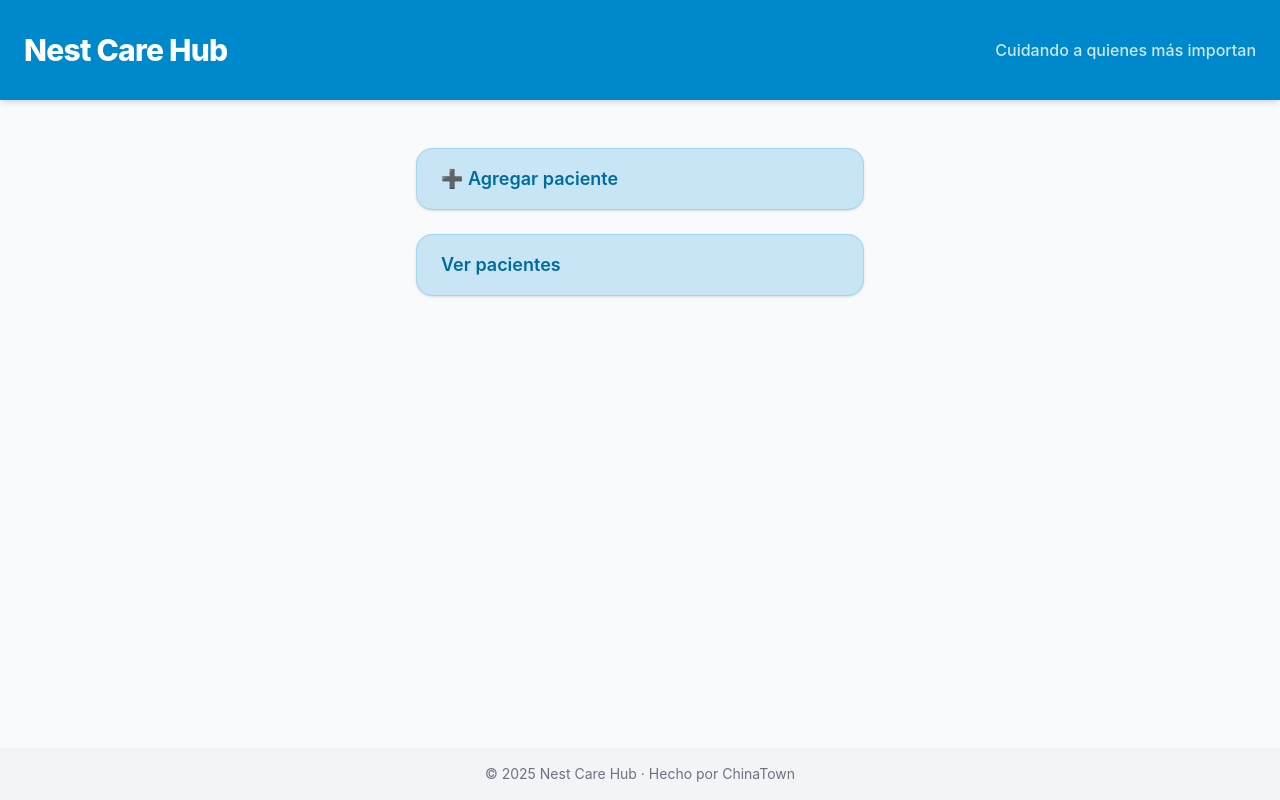
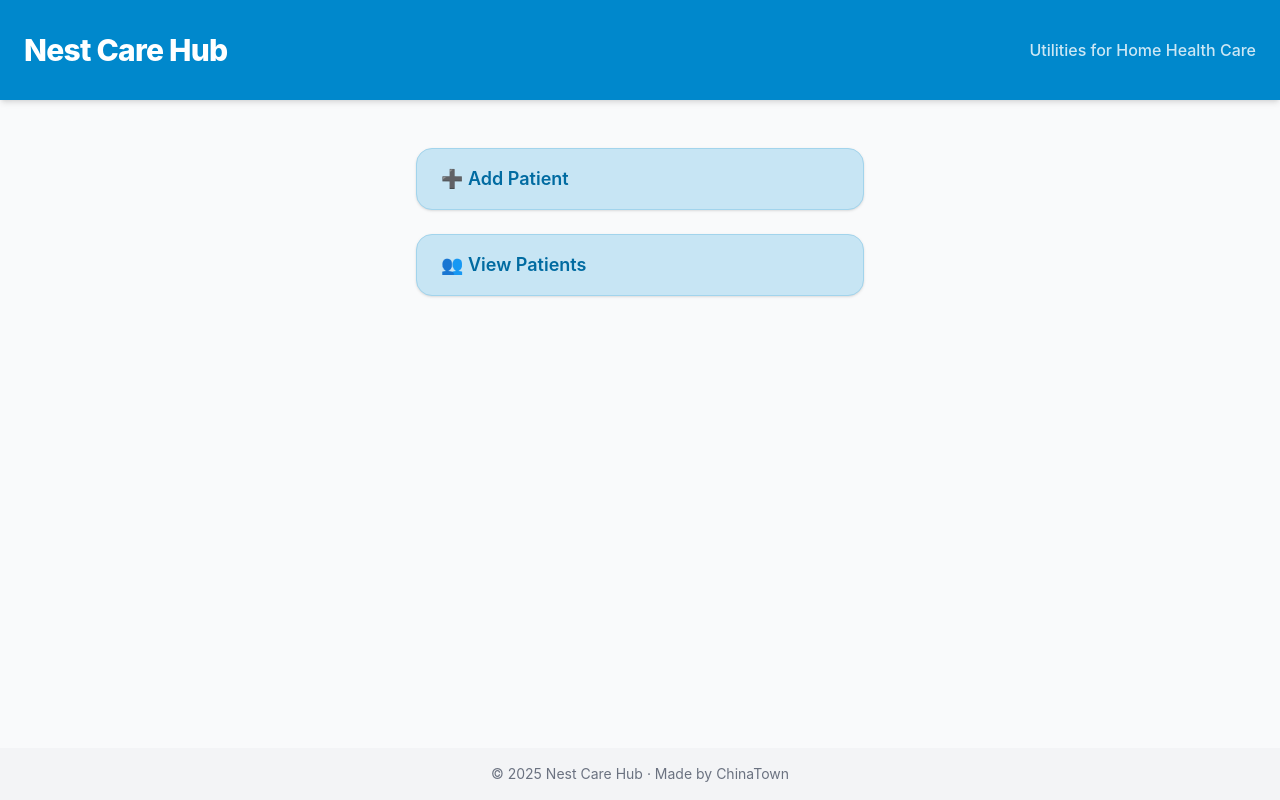
Before and after one commit to RadikeCosa/nest-care-hub, a Next.js app: page / in a window 1280 px wide. Built offline with nearby package versions, Linux system fonts and the light colour scheme.

Commit message:
fix translate

```diff
--- a/src/app/page.tsx
+++ b/src/app/page.tsx
@@ -6,50 +6,50 @@ export default function Home() {
       {/* Header */}
       <header className="w-full py-8 bg-primary-500 text-white shadow-md">
         <div className="container mx-auto flex flex-col sm:flex-row items-center justify-between px-6">
-          <h1 className="text-3xl font-extrabold tracking-tight   -500">
+          <h1 className="text-3xl font-extrabold tracking-tight">
             Nest Care Hub
           </h1>
           <span className="mt-2 sm:mt-0 text-base font-medium opacity-80">
-            Cuidando a quienes más importan
+            Utilities for Home Health Care
           </span>
         </div>
       </header>
 
       {/* Main content */}
       <main className="flex-1 container mx-auto px-6 py-12 flex flex-col items-center">
-        {/* Navegación principal */}
+        {/* Main navigation */}
         <nav className="w-full max-w-md flex flex-col gap-6">
           <Link
             href="/"
             className="block w-full bg-primary-100 text-primary-700 hover:bg-primary-200 hover:text-primary-900 transition rounded-lg px-6 py-4 font-semibold text-lg shadow-sm border border-primary-200"
           >
-            ➕ Agregar paciente
+            ➕ Add Patient
           </Link>
           <Link
             href="/"
             className="block w-full bg-primary-100 text-primary-700 hover:bg-primary-200 hover:text-primary-900 transition rounded-lg px-6 py-4 font-semibold text-lg shadow-sm border border-primary-200"
           >
-            Ver pacientes
+            👥 View Patients
           </Link>
-          {/* Ejemplo de futuros links */}
+          {/* Example of future links */}
           {/* <Link
             href="/patients"
             className="block w-full bg-accent-100 text-accent-700 hover:bg-accent-200 hover:text-accent-900 transition rounded-lg px-6 py-4 font-semibold text-lg shadow-sm border border-accent-200"
           >
-            👥 Ver pacientes
+            👥 View Patients
           </Link>
           <Link
             href="/caregivers"
             className="block w-full bg-success-100 text-success-700 hover:bg-success-200 hover:text-success-900 transition rounded-lg px-6 py-4 font-semibold text-lg shadow-sm border border-success-200"
           >
-            🧑‍⚕️ Cuidadores
+            🧑‍⚕️ Caregivers
           </Link> */}
         </nav>
       </main>
 
       {/* Footer */}
       <footer className="w-full py-4 bg-gray-100 text-gray-500 flex justify-center items-center text-sm">
-        &copy; {new Date().getFullYear()} Nest Care Hub · Hecho por ChinaTown
+        &copy; {new Date().getFullYear()} Nest Care Hub · Made by ChinaTown
       </footer>
     </div>
   );
```
